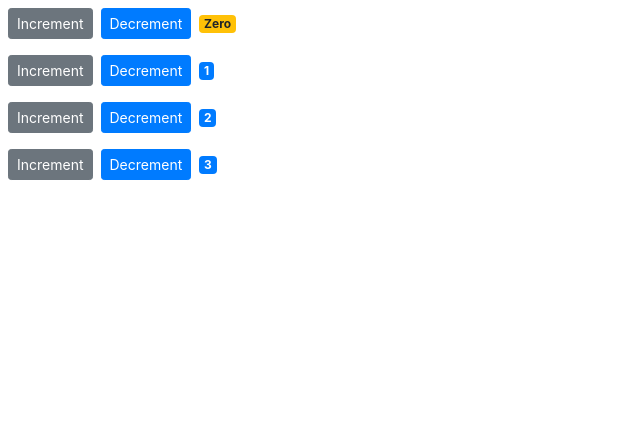
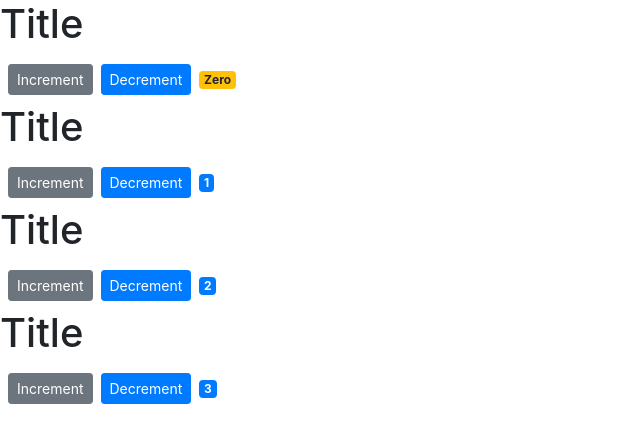
Before and after one commit to DevByJulian/react-lab-mosh, a React (Create React App) app: page / in a window 1280 px wide. Shown: the top 442 px of the page, without its empty margins (0-640 px from the left). Built offline with nearby package versions, Linux system fonts and the light colour scheme.

Commit message:
passing children

```diff
--- a/src/Components/counter.jsx
+++ b/src/Components/counter.jsx
@@ -11,8 +11,13 @@ class Counter extends Component {
 
     render() {
 
+        console.log(this.props.children)
+
         return (
             <div>
+            {/*// the below example is for demonstrating how props.children works.
+            //Theis example easily have been achieved by using props. props.children are best used for complex objects */}
+            <h1>{this.props.children}</h1>
                 <button onClick={() => this.handleIncrement({id: 1})} className="btn btn-secondary btn-sm m-2">Increment</button>
                 <button onClick={this.handleDecrement} className="btn btn-primary btn-sm">Decrement</button>
                 <span className={this.getBadgeClasses()}>{this.formatCount()}</span>
--- a/src/Components/counters.jsx
+++ b/src/Components/counters.jsx
@@ -12,10 +12,14 @@ class Counters extends Component {
     }
 
     render() {
+
         return (
             <div>
 
-            {this.state.counters.map(counter => <Counter key={counter.id} value={counter.value} />)}
+            {this.state.counters.map(counter =>
+                <Counter key={counter.id} value={counter.value}>
+                <h1>Title</h1>
+                </Counter>)}
           </div>
         );
     }
```
